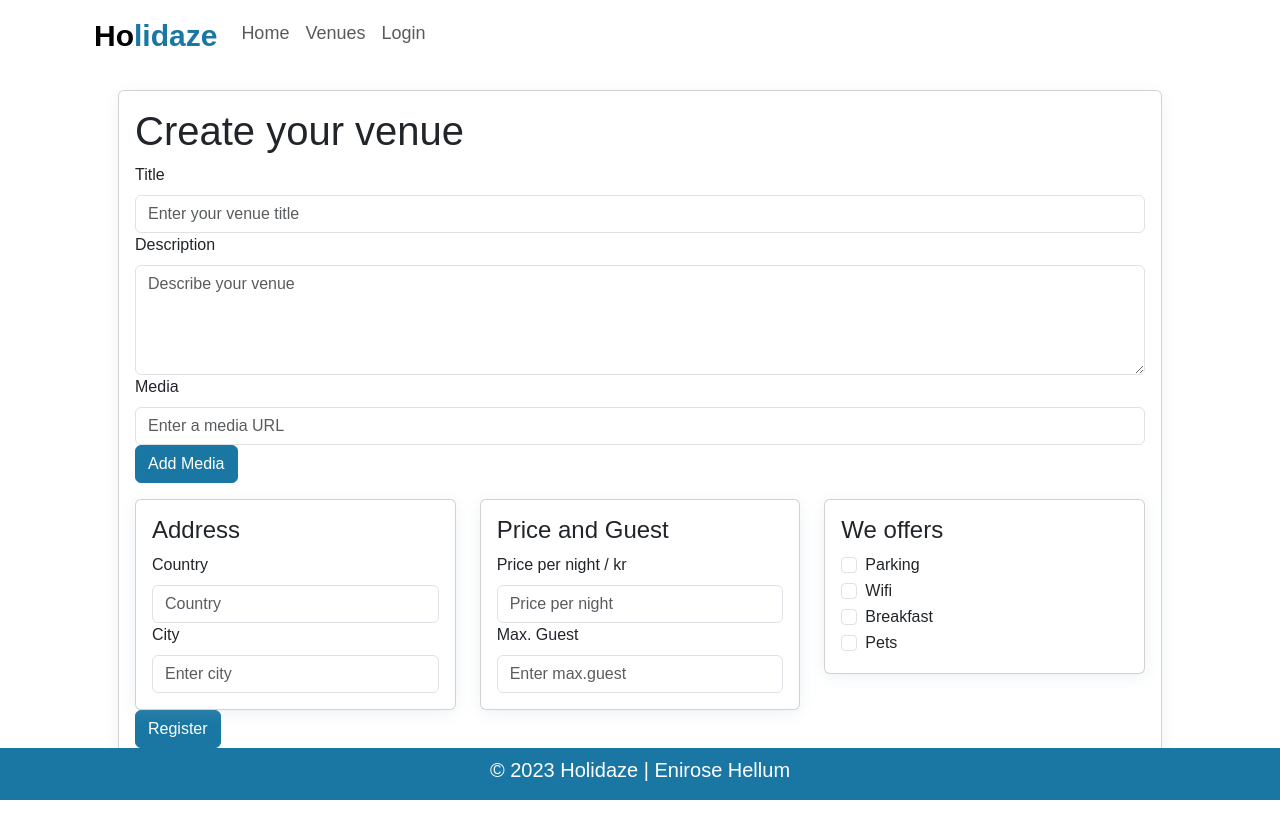
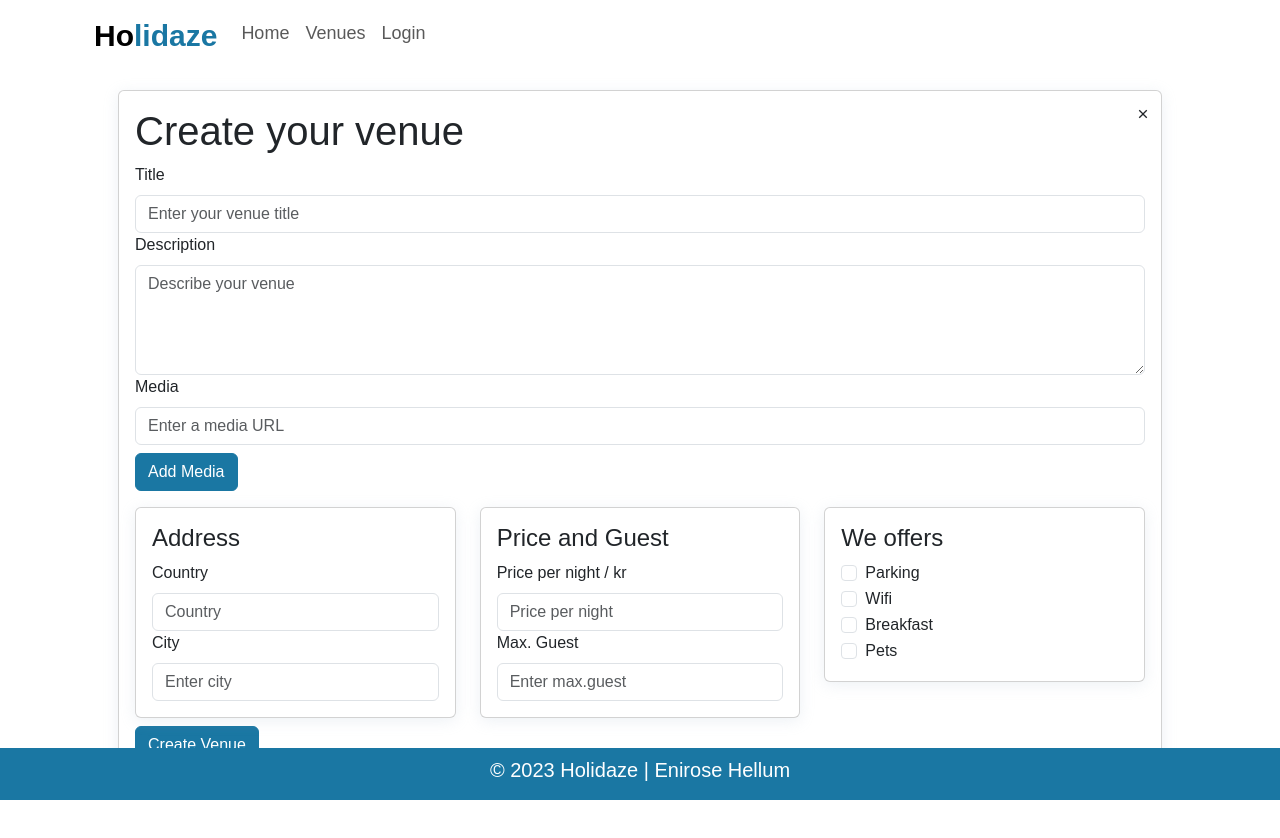
Before and after one commit to Enirose/holidaze-final_project, a React (Vite) app: page /profile/create in a window 1280 px wide. Shown: the top 838 px of the page. Built offline with nearby package versions, Linux system fonts and the light colour scheme.

Commit message:
update create page button

```diff
--- a/src/pages/profile/create/index.jsx
+++ b/src/pages/profile/create/index.jsx
@@ -6,7 +6,7 @@ import { Form, Button, Container, Row, Col, Card } from 'react-bootstrap';
 import * as yup from 'yup';
 import { yupResolver } from '@hookform/resolvers/yup';
 import { CreateVenue } from '../../../posts/create/createVenue';
-import { RiDeleteBin5Fill } from 'react-icons/ri';
+import { RiCloseLine, RiDeleteBin5Fill } from 'react-icons/ri';
 
 
 const schema = yup.object().shape({
@@ -90,6 +90,9 @@ export default function CreateVenueFormListener() {
             <Row>
                 <Col>
                     <Card className='m-4 mb-5'>
+                        <div style={{ position: 'absolute', top: '10px', right: '10px', cursor: 'pointer' }}>
+                            <RiCloseLine onClick={() => navigate('/profile')} />
+                        </div>
                         <Card.Body>
                             <h1> Create your venue</h1>
                             <Form onSubmit={handleSubmit(onSubmit)}>
@@ -127,6 +130,7 @@ export default function CreateVenueFormListener() {
                                         <Button
                                             variant="primary"
                                             onClick={handleAddMedia}
+                                            className='mt-2'
                                         >
                                             Add Media
                                         </Button>
@@ -135,7 +139,6 @@ export default function CreateVenueFormListener() {
                                         {errors.media?.message}
                                     </Form.Text>
                                 </Form.Group>
-
                                 {/* Display uploaded media URLs as an array */}
                                 {mediaUrls.length > 0 && (
                                     <div className="mb-3">
@@ -266,19 +269,13 @@ export default function CreateVenueFormListener() {
                                             </Card.Body>
                                         </Card>
                                     </Col>
-
-
                                 </Row>
-
-
-                                {/* Add similar Form.Group elements for other fields */}
-
-                                <Button variant="primary" type="submit" disabled={isLoading}>
-                                    {isLoading ? 'Registering...' : 'Register'}
+                                <Button className='mt-2' variant="primary" type="submit" disabled={isLoading}>
+                                    {isLoading ? 'Creating...' : 'Create Venue'}
                                 </Button>
                                 {isError && (
                                     <div className="mt-2 text-danger">
-                                        Registration failed. Please try again later.
+                                        Creating venue failed. Please try again later.
                                     </div>
                                 )}
                             </Form>
```
